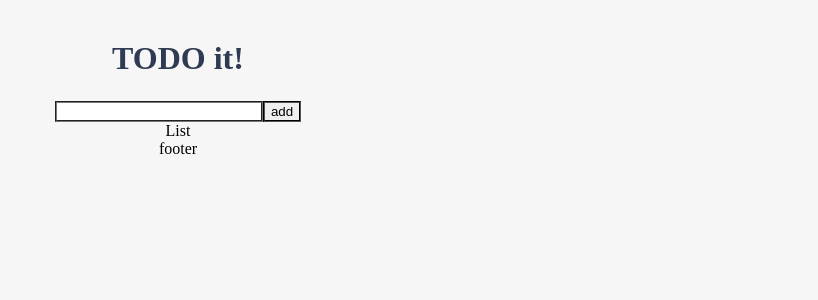
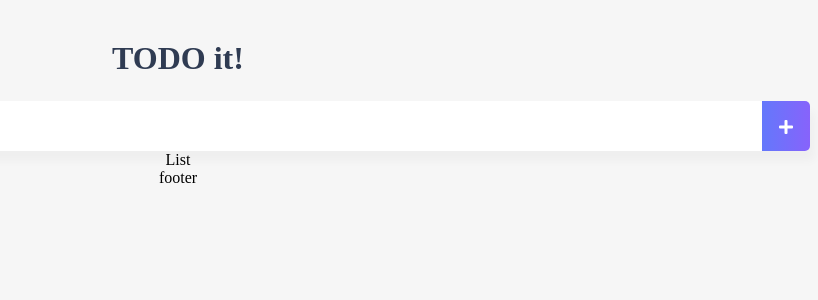
Before and after one commit to KangHayeonn/vue-intermediate, a Vue app in the folder vue-todo/: page / in a window 1280 px wide. Shown: the top 300 px of the page, without its empty margins (462-1280 px from the left). Built offline with nearby package versions, Linux system fonts and the light colour scheme.

Commit message:
[ADD]: TodoInput 컴포넌트 코드정리 및 UI 스타일링

```diff
--- a/vue-todo/src/components/TodoInput.vue
+++ b/vue-todo/src/components/TodoInput.vue
@@ -1,7 +1,9 @@
 <template>
-  <div>
-    <input type="text" v-model="newTodoItem">
-    <button v-on:click="addTodo">add</button>
+  <div class="inputBox shadow">
+    <input type="text" v-model="newTodoItem" @keyup.enter="addTodo">
+    <span class="addContainer">
+        <i class="fa fa-plus addBtn" v-on:click="addTodo"></i>
+    </span>
   </div>
 </template>
 
@@ -15,12 +17,39 @@
     methods: {
         addTodo: function() {
             localStorage.setItem("inputItem", this.newTodoItem)
+            this.clearInput()
+        },
+        clearInput: function() {
             this.newTodoItem = ""
         }
     }
 }
 </script>
 
-<style>
+<style scoped>
+input:focus {
+    outline: none;
 
+}
+.inputBox {
+    background: #fff;
+    height: 50px;
+    line-height: 50px;
+    border-radius: 5px;
+}
+.inputBox input {
+    border-style: none;
+    font-size: 0.9rem;
+}
+.addContainer {
+    float: right;
+    background: linear-gradient(to right, #6478FB, #8763FB);
+    display: block;
+    width: 3rem;
+    border-radius: 0 5px 5px 0;
+}
+.addBtn {
+    color: #fff;
+    vertical-align: middle;
+}
 </style>
```
